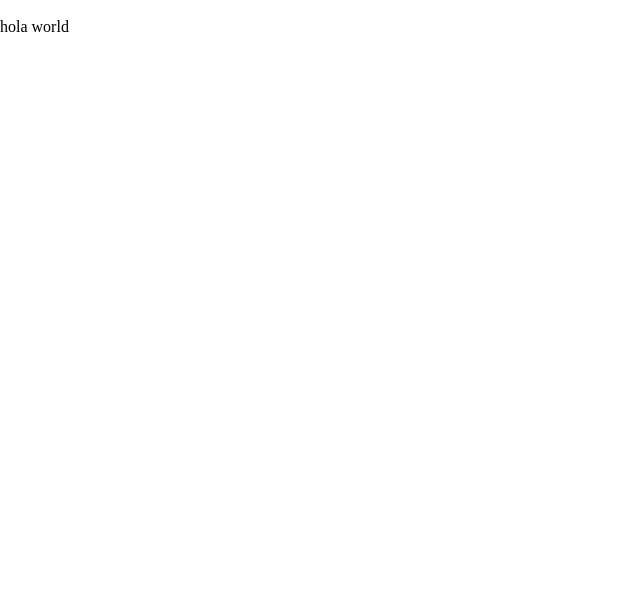
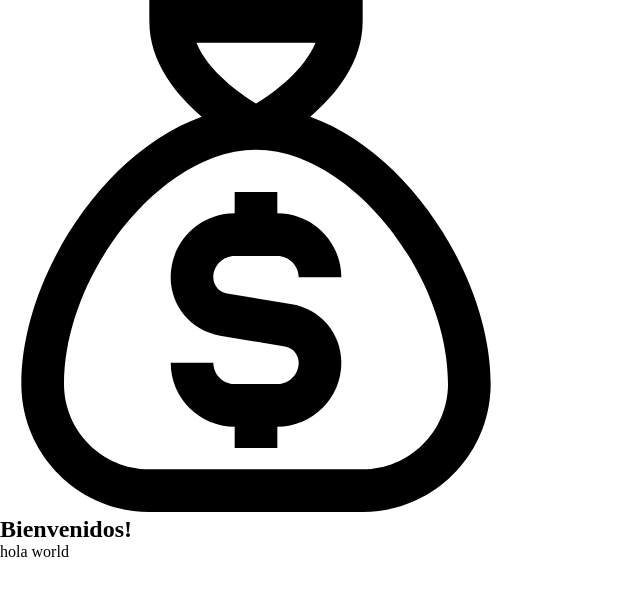
Before and after one commit to TobiasdelCastillo/myproject, a plain HTML site: page index.html in a window 1280 px wide. Shown: the whole page, without its empty margins (0-640 px from the left). Drawn offline with Linux system fonts and the light colour scheme.

Commit message:
agregue una imagen y el titulo bienvenido

```diff
--- a/index.html
+++ b/index.html
@@ -8,10 +8,11 @@
 </head>
 <body>
     <header>
-        <img src="" alt="">
+        <img src="img/dolar-de-saco.svg" alt="">
     </header>
     <main>
         <section>
+            <h1>Bienvenidos!</h1>
             <p>hola world</p>
         </section>
     </main>
```
